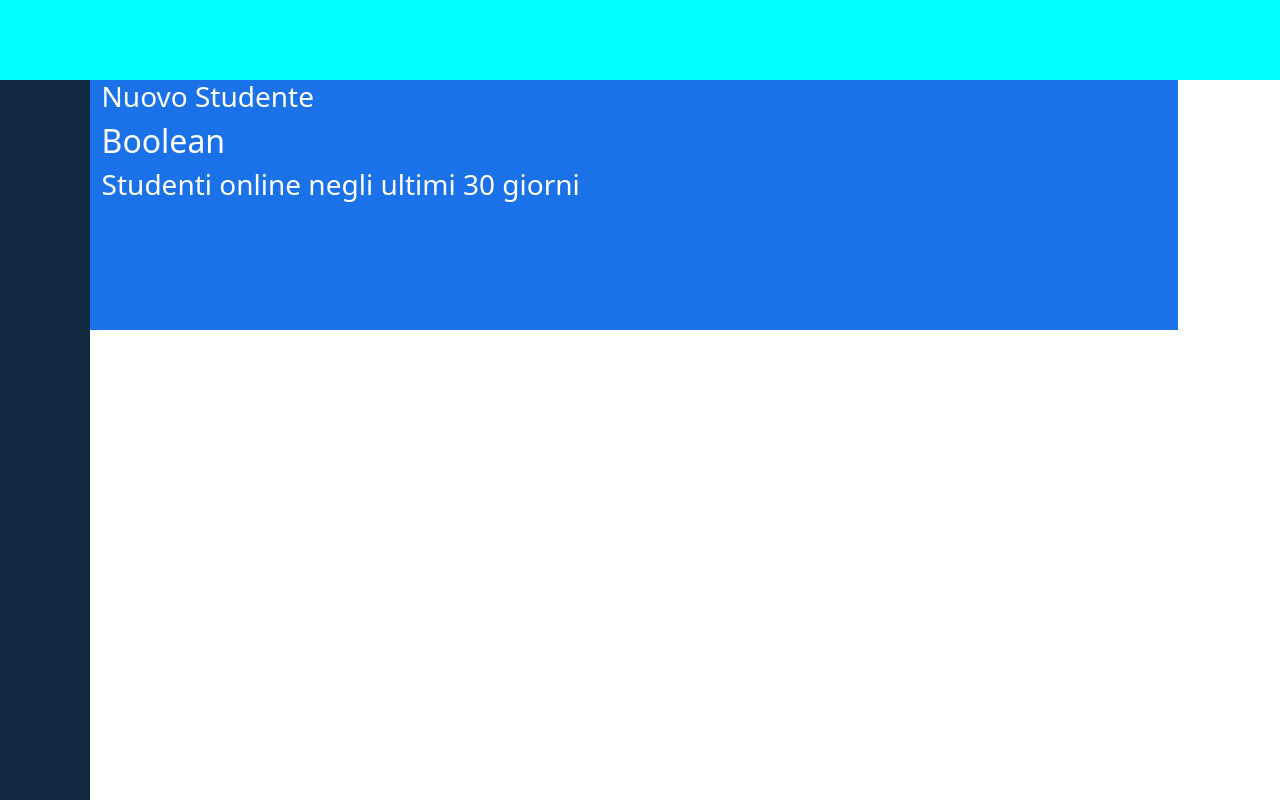
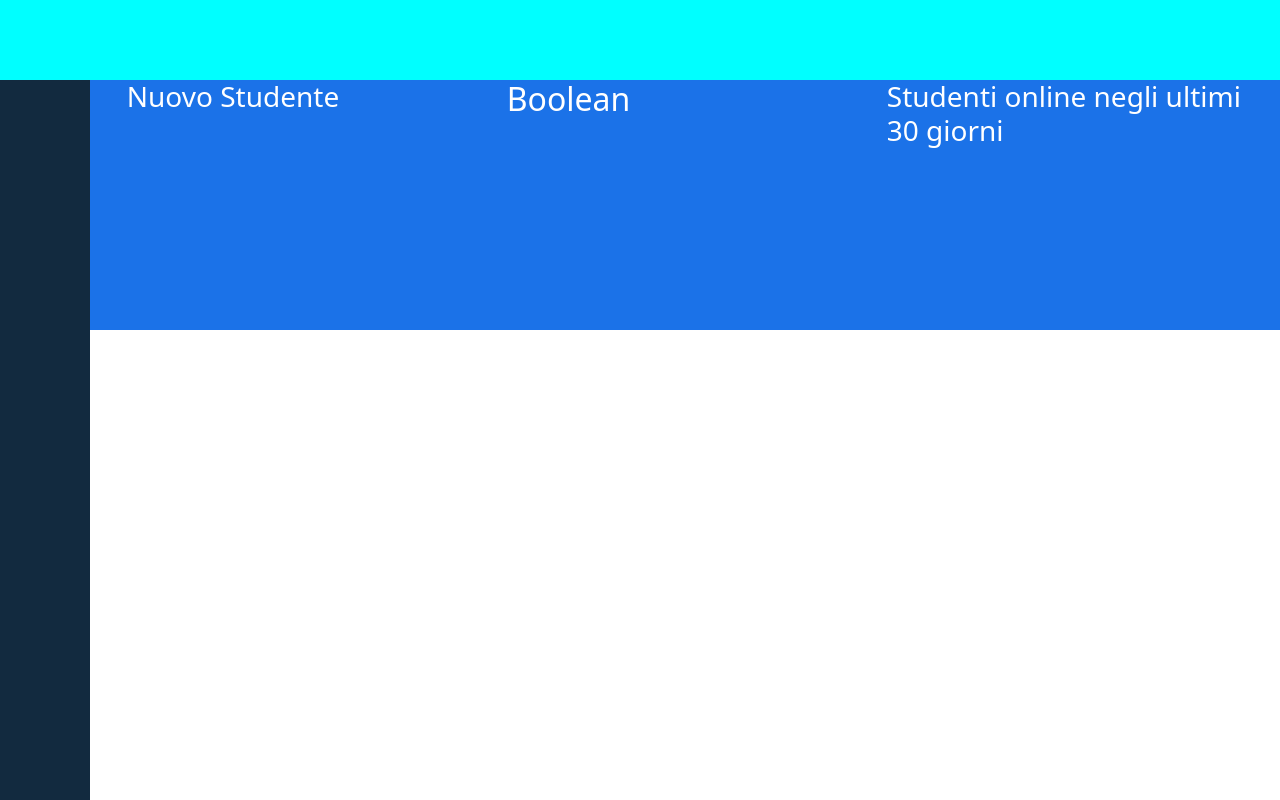
Before and after one commit to MatTeo-BT/html-css-bootstrap-dashboard, a plain HTML site: page index.html in a window 1280 px wide. Shown: the top 800 px of the page. Drawn offline with nearby package versions, Linux system fonts and the light colour scheme.

Commit message:
problema allineamento cards

```diff
--- a/index.html
+++ b/index.html
@@ -19,7 +19,7 @@
     </section>
    </header>
     <main>
-        <section class="d-flex">
+        <section  class="d-flex flex-wrap">
         <section class="my_sidebar text-white">
              <div class="container">
                 <div class="row justify-content-between">
@@ -37,22 +37,36 @@
                 </div>
             </div>
         </section>
-            <section class="my_cta d-flex">
+            <section class="my_cta ">
                 <div class="container text-white">
                     <div class="row">
-                        <div class="col-12">
+                        <div class="col-12 col-md-4">
                             <h3>Nuovo Studente</h3>
                         </div>
-                        <div class="col-12">
+                        <div class="col-12  col-md-4">
                             <h2>Boolean</h2>
                         </div>
-                        <div class="col-12">
+                        <div class="col-12  col-md-4">
                             <h3>Studenti online negli ultimi 30 giorni</h3>
                         </div>
                     </div>
                 </div>
             </section>
         </section>
+       <section class="container">
+        <div class="row">
+            <div class="prossime-classi col-12 col-lg-8">
+
+            </div>
+            <div class="faq col-lg-8">
+
+            </div>
+        </div>
+       </section>
+
+
+
+
 
     </main>
     <footer></footer>
--- a/style.css
+++ b/style.css
@@ -4,7 +4,7 @@ header{
 }
 .my_sidebar{
     background-color: #122A3F;
-    height: 900px;
+    height: 100vh;
     width: 15%;
 }
 .my_cta{
@@ -16,11 +16,25 @@ header{
     .my_sidebar{
         width: 7%;
     }
+    .my_cta{
+        width: 93%;
+    }
 
 }
 @media screen and (min-width: 992px) {
     .my_sidebar{
         width: 7%;
+
     }
-
+    .my_cta{
+        width: 93%;
+    }
 }
+.prossime-classi{
+    background-color: aqua;
+    height: 500px;
+}
+.faq{
+    background-color: blue;
+    height: 400px;
+}
```
